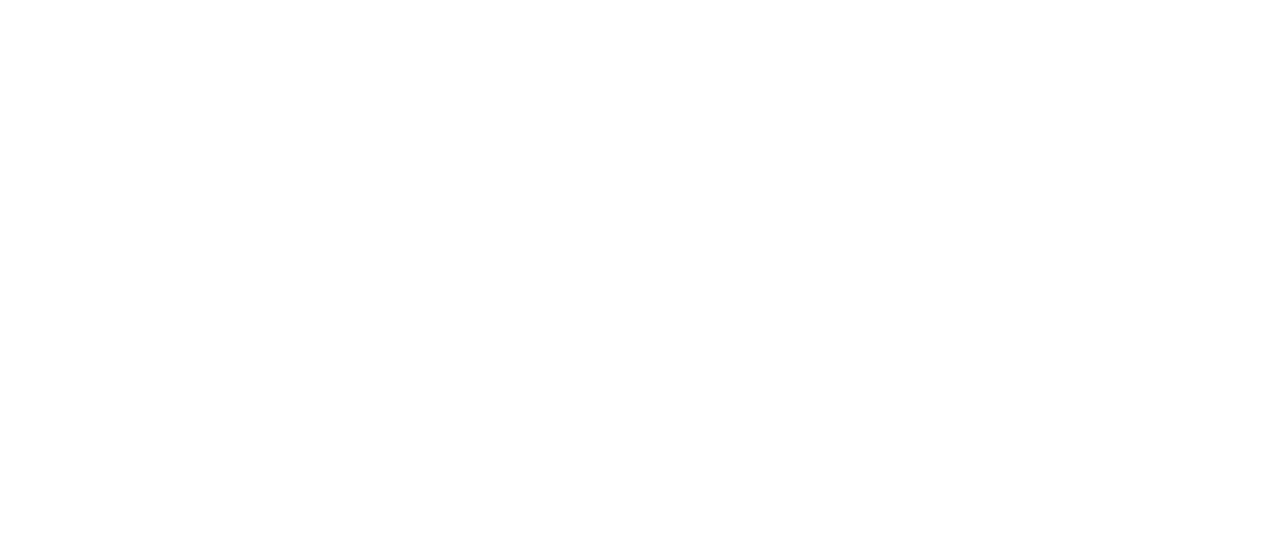
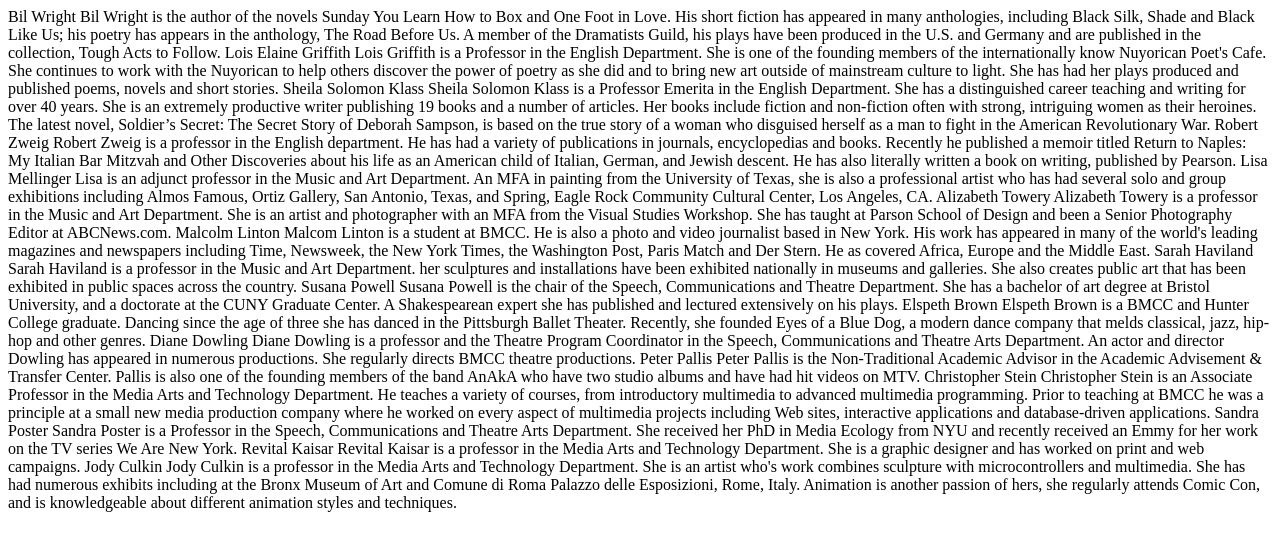
Before and after one commit to sabuz24/Careers-in-the-creative-Arts-, a plain HTML site: page speakers.html in a window 1280 px wide. Drawn offline with Linux system fonts and the light colour scheme.

Commit message:
Update speakers.html

```diff
--- a/speakers.html
+++ b/speakers.html
@@ -10,7 +10,67 @@
     </head>
     <body>
 
-        <!-- Add your site or application content here -->
+    Bil Wright
+Bil Wright is the author of the novels Sunday You Learn How to Box and One Foot in Love. His short fiction has appeared in many anthologies, including Black Silk, Shade and Black Like Us; his poetry has appears in the anthology, The Road Before Us. A member of the Dramatists Guild, his plays have been produced in the U.S. and Germany and are published in the collection, Tough Acts to Follow.
+
+Lois Elaine Griffith
+Lois Griffith is a Professor in the English Department. She is one of the founding members of the internationally know Nuyorican Poet's Cafe. She continues to work with the Nuyorican to help others discover the power of poetry as she did and to bring new art outside of mainstream culture to light. She has had her plays produced and published poems, novels and short stories.
+
+Sheila Solomon Klass
+Sheila Solomon Klass is a Professor Emerita in the English Department. She has a distinguished career teaching and writing for over 40 years. She is an extremely productive writer publishing 19 books and a number of articles. Her books include fiction and non-fiction often with strong, intriguing women as their heroines. The latest novel, Soldier’s Secret: The Secret Story of Deborah Sampson, is based on the true story of a woman who disguised herself as a man to fight in the American Revolutionary War.
+
+Robert Zweig
+Robert Zweig is a professor in the English department. He has had a variety of publications in journals, encyclopedias and books. Recently he published a memoir titled Return to Naples: My Italian Bar Mitzvah and Other Discoveries about his life as an American child of Italian, German, and Jewish descent. He has also literally written a book on writing, published by Pearson.
+
+
+
+
+
+Lisa Mellinger
+Lisa is an adjunct professor in the Music and Art Department. An MFA in painting from the University of Texas, she is also a professional artist who has had several solo and group exhibitions including Almos Famous, Ortiz Gallery, San Antonio, Texas, and Spring, Eagle Rock Community Cultural Center, Los Angeles, CA.
+
+Alizabeth Towery
+Alizabeth Towery is a professor in the Music and Art Department. She is an artist and photographer with an MFA from the Visual Studies Workshop. She has taught at Parson School of Design and been a Senior Photography Editor at ABCNews.com.
+
+Malcolm Linton
+Malcom Linton is a student at BMCC. He is also a photo and video journalist based in New York. His work has appeared in many of the world's leading magazines and newspapers including Time, Newsweek, the New York Times, the Washington Post, Paris Match and Der Stern. He as covered Africa, Europe and the Middle East.
+
+Sarah Haviland
+Sarah Haviland is a professor in the Music and Art Department. her sculptures and installations have been exhibited nationally in museums and galleries.  She also creates public art that has been exhibited in public spaces across the country.
+
+
+
+
+
+
+Susana Powell
+Susana Powell is the chair of the Speech, Communications and Theatre Department.  She has a bachelor of art degree at Bristol University, and a doctorate at the CUNY Graduate Center. A Shakespearean expert she has published and lectured extensively on his plays.
+
+Elspeth Brown
+Elspeth Brown is a BMCC and Hunter College graduate. Dancing since the age of three she has danced in the Pittsburgh Ballet Theater. Recently, she founded Eyes of a Blue Dog, a modern dance company that melds classical, jazz, hip-hop and other genres.
+
+Diane Dowling
+Diane Dowling is a professor and the Theatre Program Coordinator in the Speech, Communications and Theatre Arts Department. An actor and director Dowling has appeared in numerous productions. She regularly directs BMCC theatre productions.
+
+Peter Pallis
+Peter Pallis is the Non-Traditional Academic Advisor in the Academic Advisement  & Transfer Center. Pallis is also one of the founding members of the band AnAkA who have two studio albums and have had hit videos on MTV.
+
+
+
+
+
+
+Christopher Stein
+Christopher Stein is an Associate Professor in the Media Arts and Technology Department. He teaches a variety of courses, from introductory multimedia to advanced multimedia programming. Prior to teaching at BMCC he was a principle at a small new media production company where he worked on every aspect of multimedia projects including Web sites, interactive applications and database-driven applications.
+
+Sandra Poster
+Sandra Poster is a Professor in the Speech, Communications and Theatre Arts Department. She received her PhD in Media Ecology from NYU and recently received an Emmy for her work on the TV series We Are New York.
+
+Revital Kaisar
+Revital Kaisar is a professor in the Media Arts and Technology Department. She is a graphic designer and has worked on print and web campaigns.
+
+Jody Culkin
+Jody Culkin is a professor in the Media Arts and Technology Department. She is an artist who's work combines sculpture with microcontrollers and multimedia. She has had numerous exhibits including at the Bronx Museum of Art and Comune di Roma Palazzo delle Esposizioni, Rome, Italy. Animation is another passion of hers, she regularly attends Comic Con, and is knowledgeable about different animation styles and techniques.
 
 
     </body>
```
